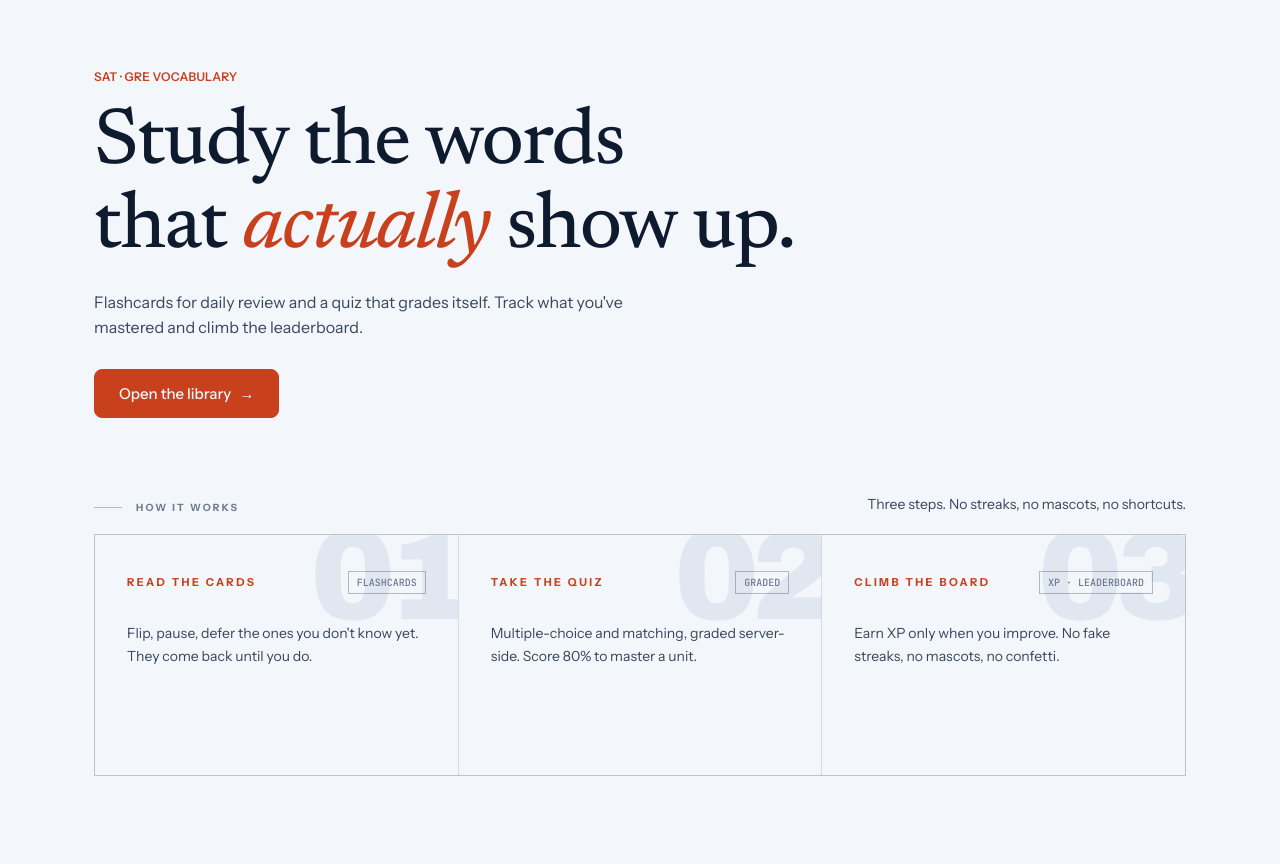
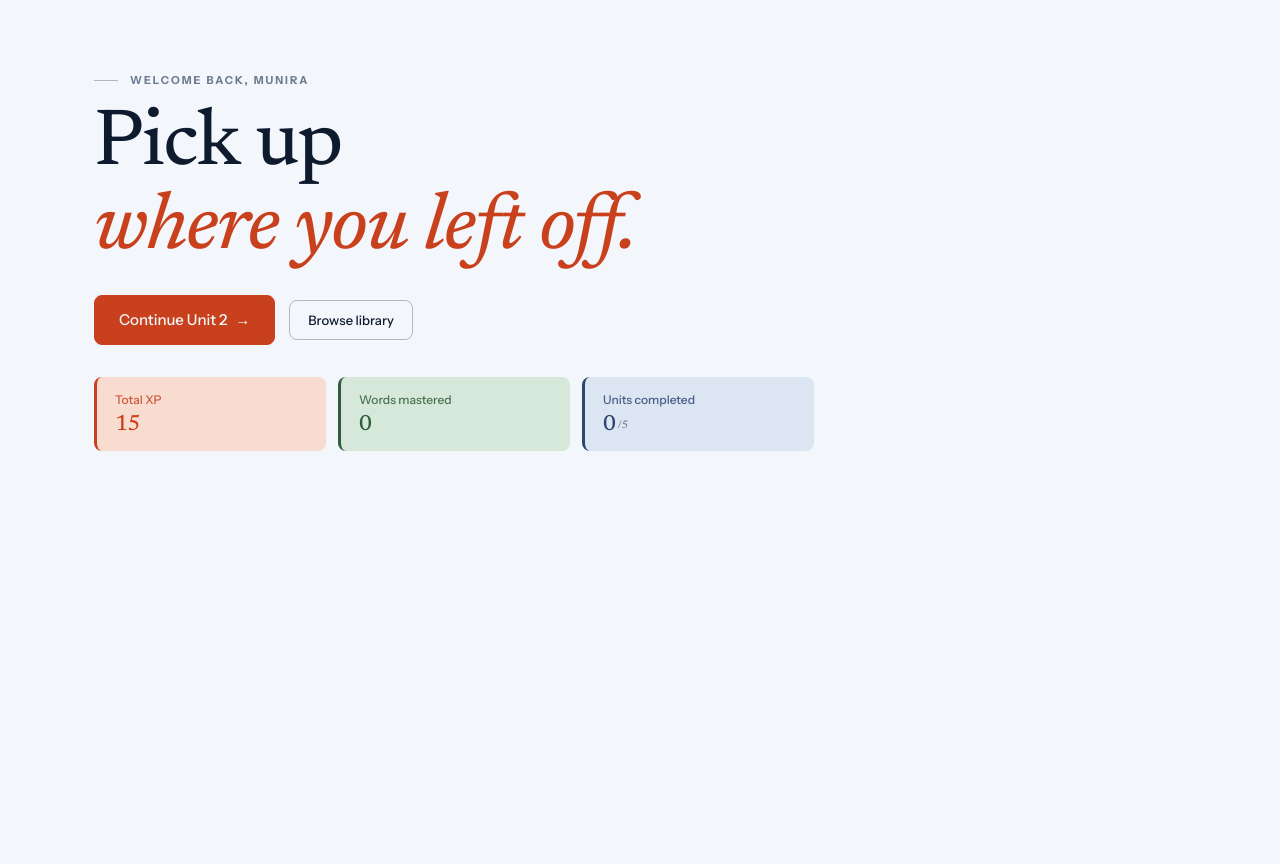
Before and after one commit to muniraxudoyberganova9116-bot/Vocabquiz, a Django app: page / in a window 1280 px wide. Shown: the part 86-950 px from the top of the page. After the commit the page ends 537 px from the top, so only its background shows below. Run offline with Django 5.2, Linux system fonts and the light colour scheme; a user stored in the database is signed in; data comes from the database, SQL or seed files in the repository; both versions use the stored data as it was after the commit.

Commit message:
remove hardcoded things

```diff
--- a/vocab/templates/vocab/index.html
+++ b/vocab/templates/vocab/index.html
@@ -1,9 +1,43 @@
 {% extends "vocab/base.html" %}
-{% block title %}Vocab~Master &mdash; Study vocabulary properly{% endblock %}
+{% block title %}Vocab~Master{% endblock %}
 
 {% block content %}
-<section class="hero reveal">
-    <span class="eyebrow">SAT &middot; GRE Vocabulary</span>
+{% if user.is_authenticated %}
+<section class="hero authed reveal">
+    <span class="eyebrow"><span class="rule-tick"></span>Welcome back, {{ user.username }}</span>
+    <h1 class="display hero-title">
+        Pick up<br>
+        <em>where you left off.</em>
+    </h1>
+
+    <div class="resume-row">
+        {% if resume_unit %}
+            <a href="{% url 'unit_detail' resume_unit.slug %}" class="btn accent large">
+                Continue {{ resume_unit.title }} <span class="arrow">&rarr;</span>
+            </a>
+        {% endif %}
+        <a href="{% url 'unit_hub' %}" class="btn ghost">Browse library</a>
+    </div>
+
+    <div class="stats-row">
+        <div class="stat tint-accent">
+            <span class="stat-label">Total XP</span>
+            <span class="stat-value xp">{{ profile.total_score }}</span>
+        </div>
+        <div class="stat tint-success">
+            <span class="stat-label">Words mastered</span>
+            <span class="stat-value success">{{ profile.words_mastered }}</span>
+        </div>
+        <div class="stat tint-info">
+            <span class="stat-label">Units completed</span>
+            <span class="stat-value info">{{ completed_units }}<span class="stat-frac">/{{ total_units }}</span></span>
+        </div>
+    </div>
+</section>
+
+{% else %}
+<section class="hero anon reveal">
+    <span class="eyebrow"><span class="rule-tick"></span>Vocabulary practice</span>
     <h1 class="display hero-title">
         Study the words<br>
         that <em>actually</em> show up.
@@ -13,18 +47,14 @@
         Track what you've mastered and climb the leaderboard.
     </p>
     <div class="hero-cta">
-        {% if user.is_authenticated %}
-            <a href="{% url 'unit_hub' %}" class="btn accent large">Open the library <span class="arrow">&rarr;</span></a>
-        {% else %}
-            <a href="{% url 'register' %}" class="btn accent large">Start learning &mdash; free <span class="arrow">&rarr;</span></a>
-            <a href="{% url 'login' %}" class="text-link hero-alt">Already have an account? Sign in.</a>
-        {% endif %}
+        <a href="{% url 'register' %}" class="btn accent large">Start learning &mdash; free <span class="arrow">&rarr;</span></a>
+        <a href="{% url 'login' %}" class="text-link hero-alt">Already have an account? Sign in.</a>
     </div>
 </section>
 
 <section class="features-wrap">
     <div class="features-head">
-        <span class="feat-eyebrow"><span class="rule-tick"></span>How it works</span>
+        <span class="eyebrow"><span class="rule-tick"></span>How it works</span>
         <p class="feat-blurb">Three steps. No streaks, no mascots, no shortcuts.</p>
     </div>
     <div class="features">
@@ -33,7 +63,7 @@
             <div class="feat-body">
                 <div class="feat-top">
                     <span class="feat-title">Read the cards</span>
-                    <span class="feat-tag">FLASHCARDS</span>
+                    <span class="feat-tag">Flashcards</span>
                 </div>
                 <p class="feat-text">Flip, pause, defer the ones you don't know yet. They come back until you do.</p>
             </div>
@@ -43,7 +73,7 @@
             <div class="feat-body">
                 <div class="feat-top">
                     <span class="feat-title">Take the quiz</span>
-                    <span class="feat-tag">GRADED</span>
+                    <span class="feat-tag">Graded</span>
                 </div>
                 <p class="feat-text">Multiple-choice and matching, graded server-side. Score 80% to master a unit.</p>
             </div>
@@ -53,32 +83,30 @@
             <div class="feat-body">
                 <div class="feat-top">
                     <span class="feat-title">Climb the board</span>
-                    <span class="feat-tag">XP &middot; LEADERBOARD</span>
+                    <span class="feat-tag">Leaderboard</span>
                 </div>
                 <p class="feat-text">Earn XP only when you improve. No fake streaks, no mascots, no confetti.</p>
             </div>
         </article>
     </div>
 </section>
+{% endif %}
 
 <style>
-    .hero { padding: 32px 0 40px; max-width: 820px; }
-    .hero-title { font-size: clamp(40px, 7vw, 80px); margin: 14px 0 20px; }
+    .hero { padding: 32px 0 32px; max-width: 880px; }
+    .hero-title { font-size: clamp(40px, 7vw, 80px); margin: 14px 0 24px; }
     .hero-blurb { font-family: var(--sans); font-size: 16px; line-height: 1.6; color: var(--t-secondary); max-width: 56ch; margin: 0 0 28px; }
-    .hero-cta { display: flex; gap: 18px; align-items: center; flex-wrap: wrap; }
+    .hero-cta, .resume-row { display: flex; gap: 14px; align-items: center; flex-wrap: wrap; }
     .hero-alt { font-size: 13px; }
 
+    .eyebrow { display: inline-flex; align-items: center; gap: 12px; font-family: var(--sans); font-size: 11px; font-weight: 700; letter-spacing: 0.18em; text-transform: uppercase; color: var(--t-tertiary); }
+    .rule-tick { display: inline-block; width: 24px; height: 1px; background: var(--b-secondary); }
+
+    .stats-row { display: grid; grid-template-columns: repeat(auto-fit, minmax(160px, 1fr)); gap: 12px; margin-top: 32px; max-width: 720px; }
+    .stat-frac { font-size: 0.5em; color: var(--t-tertiary); margin-left: 2px; vertical-align: 0.2em; font-weight: 500; }
+
     .features-wrap { padding: 36px 0 8px; }
-    .features-head {
-        display: flex; align-items: end; justify-content: space-between;
-        gap: 24px; flex-wrap: wrap; margin-bottom: 18px;
-    }
-    .feat-eyebrow {
-        display: inline-flex; align-items: center; gap: 14px;
-        font-family: var(--sans); font-size: 10px; font-weight: 700;
-        letter-spacing: 0.22em; text-transform: uppercase; color: var(--t-tertiary);
-    }
-    .rule-tick { display: inline-block; width: 28px; height: 1px; background: var(--b-secondary); }
+    .features-head { display: flex; align-items: end; justify-content: space-between; gap: 24px; flex-wrap: wrap; margin-bottom: 18px; }
     .feat-blurb { font-family: var(--sans); font-size: 14px; color: var(--t-secondary); margin: 0; max-width: 36ch; font-weight: 400; }
 
     .features {
@@ -91,7 +119,7 @@
     }
     .feature {
         position: relative; background: var(--bg);
-        padding: 36px 32px 36px;
+        padding: 36px 32px;
         min-height: 240px; overflow: hidden;
         transition: filter 0.2s ease, opacity 0.2s ease, background 0.2s ease;
     }
@@ -108,29 +136,18 @@
 
     .feat-body { position: relative; z-index: 1; display: flex; flex-direction: column; gap: 28px; height: 100%; }
     .feat-top { display: flex; align-items: center; justify-content: space-between; gap: 12px; }
-    .feat-title {
-        font-family: var(--sans); font-size: 11px; font-weight: 700;
-        letter-spacing: 0.22em; text-transform: uppercase; color: var(--accent);
-    }
-    .feat-tag {
-        font-family: var(--mono); font-size: 10px; font-weight: 500;
-        color: var(--t-tertiary); border: 0.5px solid var(--b-secondary);
-        padding: 3px 8px; border-radius: 0; white-space: nowrap;
-    }
+    .feat-title { font-family: var(--sans); font-size: 11px; font-weight: 700; letter-spacing: 0.22em; text-transform: uppercase; color: var(--accent); }
+    .feat-tag { font-family: var(--mono); font-size: 10px; font-weight: 500; color: var(--t-tertiary); border: 0.5px solid var(--b-secondary); padding: 3px 8px; border-radius: 0; white-space: nowrap; }
     .feat-text { font-family: var(--sans); font-size: 14px; color: var(--t-secondary); margin: 0; line-height: 1.65; max-width: 32ch; font-weight: 400; }
 
-    /* hover: blur siblings (Examora-style) */
     .features:hover .feature:not(:hover) { filter: blur(2px); opacity: 0.4; }
 
-    /* staggered entrance */
     .feat-reveal {
         opacity: 0; transform: translateY(16px);
         animation: feat-rise 0.8s cubic-bezier(0.16, 1, 0.3, 1) forwards;
         animation-delay: calc(0.15s + var(--i, 0) * 0.1s);
     }
-    @keyframes feat-rise {
-        to { opacity: 1; transform: translateY(0); }
-    }
+    @keyframes feat-rise { to { opacity: 1; transform: translateY(0); } }
 
     @media (max-width: 720px) {
         .features { grid-template-columns: 1fr; }
--- a/vocab/views.py
+++ b/vocab/views.py
@@ -53,7 +53,35 @@ def logout_user(request):
 
 
 def home(request):
-    return render(request, 'vocab/index.html')
+    context = {}
+    if request.user.is_authenticated:
+        profile = _get_or_create_profile(request.user)
+        progress_qs = (
+            UnitProgress.objects
+            .filter(user=request.user)
+            .select_related('unit')
+            .order_by('-id')
+        )
+        progress_list = list(progress_qs)
+        completed = sum(1 for p in progress_list if p.is_completed)
+        total_units = Unit.objects.count()
+
+        last_progress = progress_list[0] if progress_list else None
+        next_unit = (
+            Unit.objects
+            .exclude(id__in=[p.unit_id for p in progress_list if p.is_completed])
+            .first()
+        )
+        resume_unit = last_progress.unit if last_progress else next_unit
+
+        context.update({
+            'profile': profile,
+            'completed_units': completed,
+            'total_units': total_units,
+            'resume_unit': resume_unit,
+            'last_progress': last_progress,
+        })
+    return render(request, 'vocab/index.html', context)
 
 
 @login_required(login_url='login')
```
Also changed, not shown: db.sqlite3.
